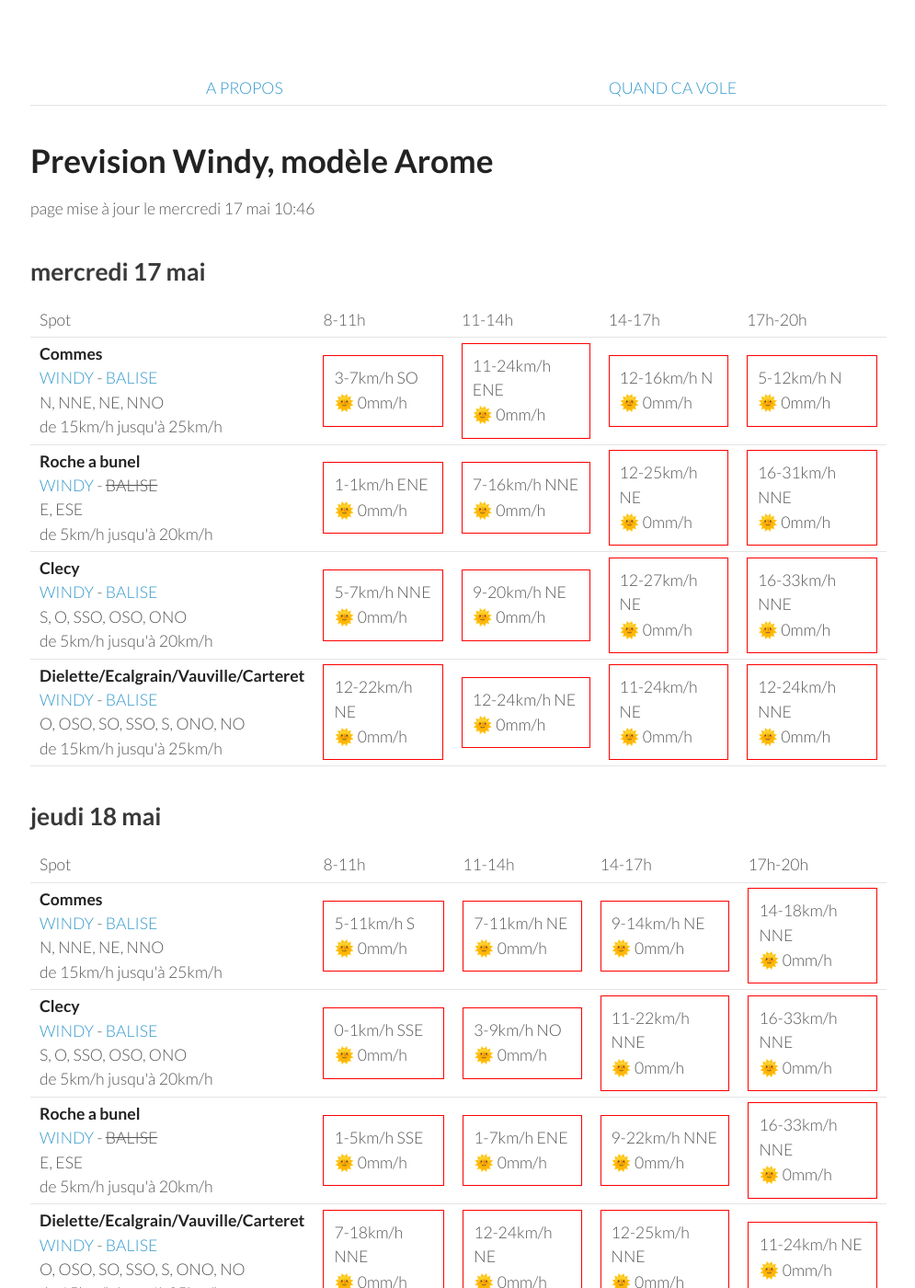
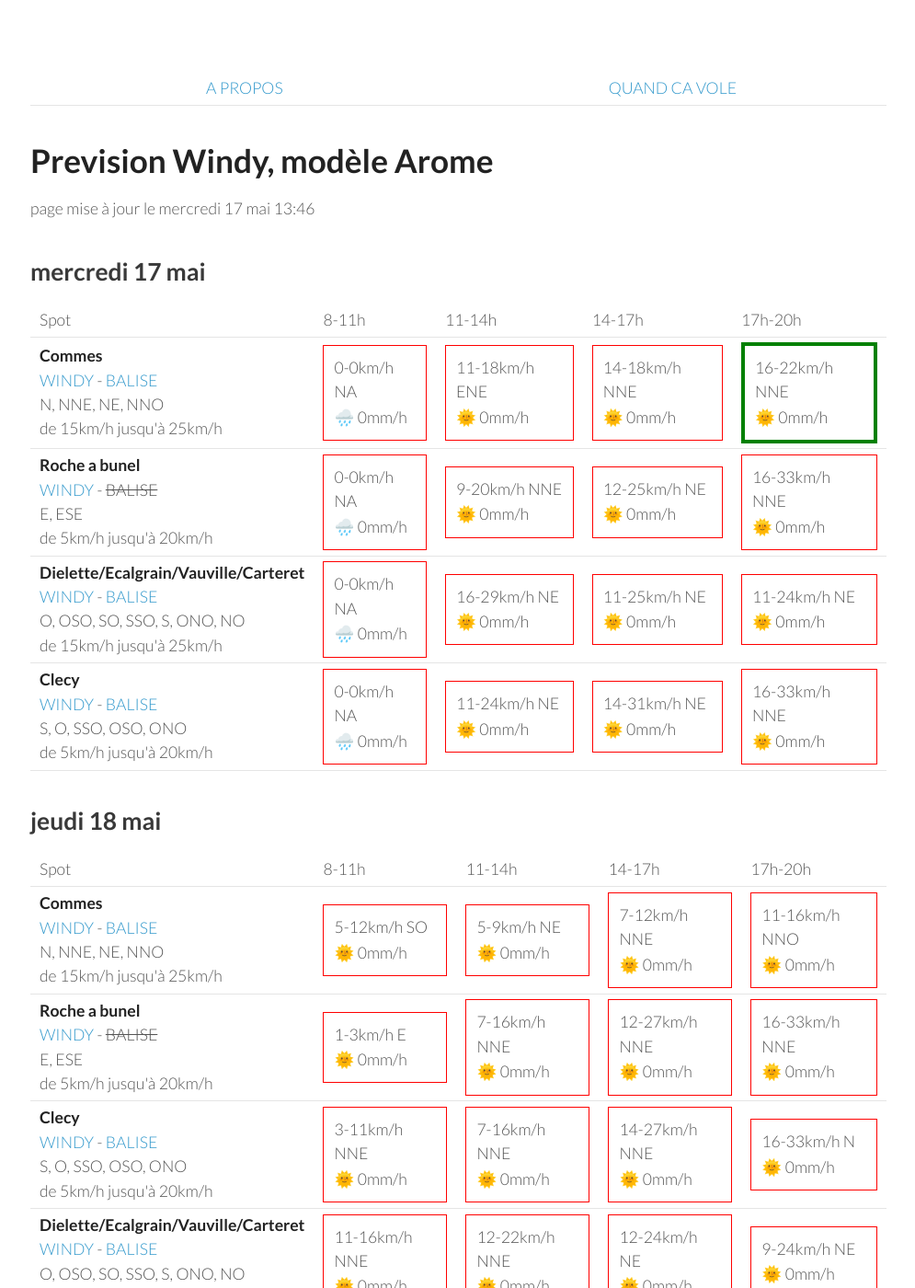
Before and after one commit to parapente-dans-le-nord/parapente-dans-le-nord.github.io, a Jekyll site: the page built from normandie.markdown, in a window 1280 px wide and 1400 px high. Shown: the whole window at 92% size, without its empty margins (25-1020 px from the left). Built offline with Jekyll 4.4.1, drawn with Linux system fonts in a browser that asks for light colours; some of the changed text lies outside the part shown.

Commit message:
update index.markdown

```diff
--- a/normandie.markdown
+++ b/normandie.markdown
@@ -7,7 +7,7 @@ title:  "Tous les spots"
 {: .links}
 
 # Prevision Windy, modèle Arome
-page mise à jour le mercredi 17 mai 10:46
+page mise à jour le mercredi 17 mai 13:46
 
 ## mercredi 17 mai
 
@@ -24,41 +24,37 @@ page mise à jour le mercredi 17 mai 10:46
 <tr>
         <td><strong>Commes</strong><br><a href="https://windy.com/49.346/-0.726?48.936,-0.726,8">WINDY</a> - <span class=""><a href="http://www.balisemeteo.com/balise.php?idBalise=158">BALISE</a> </span><br> <span class="vent-favorable">N, NNE, NE, NNO</span><br><span class="force-vent">de 15km/h jusqu'à 25km/h</span> </td>
 
-            <td><div class="not-flyable"><p>3-7km/h SO</p><p>🌞 0mm/h</p></div></td>
-            <td><div class="not-flyable"><p>11-24km/h ENE</p><p>🌞 0mm/h</p></div></td>
-            <td><div class="not-flyable"><p>12-16km/h N</p><p>🌞 0mm/h</p></div></td>
-            <td><div class="not-flyable"><p>5-12km/h N</p><p>🌞 0mm/h</p></div></td>
-
+            <td><div class="not-flyable"><p>0-0km/h NA</p><p>🌧️ 0mm/h</p></div></td>
+            <td><div class="not-flyable"><p>11-18km/h ENE</p><p>🌞 0mm/h</p></div></td>
+            <td><div class="not-flyable"><p>14-18km/h NNE</p><p>🌞 0mm/h</p></div></td>
+            <td><div class="flyable"><p>16-22km/h NNE</p><p>🌞 0mm/h</p></div></td>
 
     </tr>
 <tr>
         <td><strong>Roche a bunel</strong><br><a href="https://windy.com/48.993/-0.499?48.580,-0.499,8">WINDY</a> - <span class="no-balise"> BALISE </span><br> <span class="vent-favorable">E, ESE</span><br><span class="force-vent">de 5km/h jusqu'à 20km/h</span> </td>
 
-            <td><div class="not-flyable"><p>1-1km/h ENE</p><p>🌞 0mm/h</p></div></td>
-            <td><div class="not-flyable"><p>7-16km/h NNE</p><p>🌞 0mm/h</p></div></td>
+            <td><div class="not-flyable"><p>0-0km/h NA</p><p>🌧️ 0mm/h</p></div></td>
+            <td><div class="not-flyable"><p>9-20km/h NNE</p><p>🌞 0mm/h</p></div></td>
             <td><div class="not-flyable"><p>12-25km/h NE</p><p>🌞 0mm/h</p></div></td>
-            <td><div class="not-flyable"><p>16-31km/h NNE</p><p>🌞 0mm/h</p></div></td>
+            <td><div class="not-flyable"><p>16-33km/h NNE</p><p>🌞 0mm/h</p></div></td>
 
+    </tr>
+<tr>
+        <td><strong>Dielette/Ecalgrain/Vauville/Carteret</strong><br><a href="https://windy.com/49.650/-1.856?49.243,-1.856,8">WINDY</a> - <span class=""><a href="http://www.balisemeteo.com/balise.php?idBalise=81">BALISE</a> </span><br> <span class="vent-favorable">O, OSO, SO, SSO, S, ONO, NO</span><br><span class="force-vent">de 15km/h jusqu'à 25km/h</span> </td>
+
+            <td><div class="not-flyable"><p>0-0km/h NA</p><p>🌧️ 0mm/h</p></div></td>
+            <td><div class="not-flyable"><p>16-29km/h NE</p><p>🌞 0mm/h</p></div></td>
+            <td><div class="not-flyable"><p>11-25km/h NE</p><p>🌞 0mm/h</p></div></td>
+            <td><div class="not-flyable"><p>11-24km/h NE</p><p>🌞 0mm/h</p></div></td>
 
     </tr>
 <tr>
         <td><strong>Clecy</strong><br><a href="https://windy.com/48.929/-0.470?48.516,-0.470,8">WINDY</a> - <span class=""><a href="http://www.balisemeteo.com/balise.php?idBalise=122">BALISE</a> </span><br> <span class="vent-favorable">S, O, SSO, OSO, ONO</span><br><span class="force-vent">de 5km/h jusqu'à 20km/h</span> </td>
 
-            <td><div class="not-flyable"><p>5-7km/h NNE</p><p>🌞 0mm/h</p></div></td>
-            <td><div class="not-flyable"><p>9-20km/h NE</p><p>🌞 0mm/h</p></div></td>
-            <td><div class="not-flyable"><p>12-27km/h NE</p><p>🌞 0mm/h</p></div></td>
+            <td><div class="not-flyable"><p>0-0km/h NA</p><p>🌧️ 0mm/h</p></div></td>
+            <td><div class="not-flyable"><p>11-24km/h NE</p><p>🌞 0mm/h</p></div></td>
+            <td><div class="not-flyable"><p>14-31km/h NE</p><p>🌞 0mm/h</p></div></td>
             <td><div class="not-flyable"><p>16-33km/h NNE</p><p>🌞 0mm/h</p></div></td>
-
-
-    </tr>
-<tr>
-        <td><strong>Dielette/Ecalgrain/Vauville/Carteret</strong><br><a href="https://windy.com/49.650/-1.856?49.243,-1.856,8">WINDY</a> - <span class=""><a href="http://www.balisemeteo.com/balise.php?idBalise=81">BALISE</a> </span><br> <span class="vent-favorable">O, OSO, SO, SSO, S, ONO, NO</span><br><span class="force-vent">de 15km/h jusqu'à 25km/h</span> </td>
-
-            <td><div class="not-flyable"><p>12-22km/h NE</p><p>🌞 0mm/h</p></div></td>
-            <td><div class="not-flyable"><p>12-24km/h NE</p><p>🌞 0mm/h</p></div></td>
-            <td><div class="not-flyable"><p>11-24km/h NE</p><p>🌞 0mm/h</p></div></td>
-            <td><div class="not-flyable"><p>12-24km/h NNE</p><p>🌞 0mm/h</p></div></td>
-
 
     </tr>
 
@@ -80,40 +76,40 @@ page mise à jour le mercredi 17 mai 10:46
 <tr>
         <td><strong>Commes</strong><br><a href="https://windy.com/49.346/-0.726?48.936,-0.726,8">WINDY</a> - <span class=""><a href="http://www.balisemeteo.com/balise.php?idBalise=158">BALISE</a> </span><br> <span class="vent-favorable">N, NNE, NE, NNO</span><br><span class="force-vent">de 15km/h jusqu'à 25km/h</span> </td>
 
-            <td><div class="not-flyable"><p>5-11km/h S</p><p>🌞 0mm/h</p></div></td>
-            <td><div class="not-flyable"><p>7-11km/h NE</p><p>🌞 0mm/h</p></div></td>
-            <td><div class="not-flyable"><p>9-14km/h NE</p><p>🌞 0mm/h</p></div></td>
-            <td><div class="not-flyable"><p>14-18km/h NNE</p><p>🌞 0mm/h</p></div></td>
+            <td><div class="not-flyable"><p>5-12km/h SO</p><p>🌞 0mm/h</p></div></td>
+            <td><div class="not-flyable"><p>5-9km/h NE</p><p>🌞 0mm/h</p></div></td>
+            <td><div class="not-flyable"><p>7-12km/h NNE</p><p>🌞 0mm/h</p></div></td>
+            <td><div class="not-flyable"><p>11-16km/h NNO</p><p>🌞 0mm/h</p></div></td>
+
+
+    </tr>
+<tr>
+        <td><strong>Roche a bunel</strong><br><a href="https://windy.com/48.993/-0.499?48.580,-0.499,8">WINDY</a> - <span class="no-balise"> BALISE </span><br> <span class="vent-favorable">E, ESE</span><br><span class="force-vent">de 5km/h jusqu'à 20km/h</span> </td>
+
+            <td><div class="not-flyable"><p>1-3km/h E</p><p>🌞 0mm/h</p></div></td>
+            <td><div class="not-flyable"><p>7-16km/h NNE</p><p>🌞 0mm/h</p></div></td>
+            <td><div class="not-flyable"><p>12-27km/h NNE</p><p>🌞 0mm/h</p></div></td>
+            <td><div class="not-flyable"><p>16-33km/h NNE</p><p>🌞 0mm/h</p></div></td>
 
 
     </tr>
 <tr>
         <td><strong>Clecy</strong><br><a href="https://windy.com/48.929/-0.470?48.516,-0.470,8">WINDY</a> - <span class=""><a href="http://www.balisemeteo.com/balise.php?idBalise=122">BALISE</a> </span><br> <span class="vent-favorable">S, O, SSO, OSO, ONO</span><br><span class="force-vent">de 5km/h jusqu'à 20km/h</span> </td>
 
-            <td><div class="not-flyable"><p>0-1km/h SSE</p><p>🌞 0mm/h</p></div></td>
-            <td><div class="not-flyable"><p>3-9km/h NO</p><p>🌞 0mm/h</p></div></td>
-            <td><div class="not-flyable"><p>11-22km/h NNE</p><p>🌞 0mm/h</p></div></td>
-            <td><div class="not-flyable"><p>16-33km/h NNE</p><p>🌞 0mm/h</p></div></td>
-
-
-    </tr>
-<tr>
-        <td><strong>Roche a bunel</strong><br><a href="https://windy.com/48.993/-0.499?48.580,-0.499,8">WINDY</a> - <span class="no-balise"> BALISE </span><br> <span class="vent-favorable">E, ESE</span><br><span class="force-vent">de 5km/h jusqu'à 20km/h</span> </td>
-
-            <td><div class="not-flyable"><p>1-5km/h SSE</p><p>🌞 0mm/h</p></div></td>
-            <td><div class="not-flyable"><p>1-7km/h ENE</p><p>🌞 0mm/h</p></div></td>
-            <td><div class="not-flyable"><p>9-22km/h NNE</p><p>🌞 0mm/h</p></div></td>
-            <td><div class="not-flyable"><p>16-33km/h NNE</p><p>🌞 0mm/h</p></div></td>
+            <td><div class="not-flyable"><p>3-11km/h NNE</p><p>🌞 0mm/h</p></div></td>
+            <td><div class="not-flyable"><p>7-16km/h NNE</p><p>🌞 0mm/h</p></div></td>
+            <td><div class="not-flyable"><p>14-27km/h NNE</p><p>🌞 0mm/h</p></div></td>
+            <td><div class="not-flyable"><p>16-33km/h N</p><p>🌞 0mm/h</p></div></td>
 
 
     </tr>
 <tr>
         <td><strong>Dielette/Ecalgrain/Vauville/Carteret</strong><br><a href="https://windy.com/49.650/-1.856?49.243,-1.856,8">WINDY</a> - <span class=""><a href="http://www.balisemeteo.com/balise.php?idBalise=81">BALISE</a> </span><br> <span class="vent-favorable">O, OSO, SO, SSO, S, ONO, NO</span><br><span class="force-vent">de 15km/h jusqu'à 25km/h</span> </td>
 
-            <td><div class="not-flyable"><p>7-18km/h NNE</p><p>🌞 0mm/h</p></div></td>
+            <td><div class="not-flyable"><p>11-16km/h NNE</p><p>🌞 0mm/h</p></div></td>
+            <td><div class="not-flyable"><p>12-22km/h NNE</p><p>🌞 0mm/h</p></div></td>
             <td><div class="not-flyable"><p>12-24km/h NE</p><p>🌞 0mm/h</p></div></td>
-            <td><div class="not-flyable"><p>12-25km/h NNE</p><p>🌞 0mm/h</p></div></td>
-            <td><div class="not-flyable"><p>11-24km/h NE</p><p>🌞 0mm/h</p></div></td>
+            <td><div class="not-flyable"><p>9-24km/h NE</p><p>🌞 0mm/h</p></div></td>
 
 
     </tr>
@@ -136,10 +132,10 @@ page mise à jour le mercredi 17 mai 10:46
 <tr>
         <td><strong>Commes</strong><br><a href="https://windy.com/49.346/-0.726?48.936,-0.726,8">WINDY</a> - <span class=""><a href="http://www.balisemeteo.com/balise.php?idBalise=158">BALISE</a> </span><br> <span class="vent-favorable">N, NNE, NE, NNO</span><br><span class="force-vent">de 15km/h jusqu'à 25km/h</span> </td>
 
-            <td><div class="not-flyable"><p>12-20km/h NNE</p><p>🌞 0mm/h</p></div></td>
-            <td><div class="not-flyable"><p>12-22km/h NE</p><p>🌞 0mm/h</p></div></td>
-            <td><div class="not-flyable"><p>16-29km/h NNE</p><p>🌞 0mm/h</p></div></td>
-            <td><div class="not-flyable"><p>18-31km/h NNE</p><p>🌞 0mm/h</p></div></td>
+            <td><div class="not-flyable"><p>11-18km/h NNE</p><p>🌞 0mm/h</p></div></td>
+            <td><div class="not-flyable"><p>11-22km/h NNE</p><p>🌞 0mm/h</p></div></td>
+            <td><div class="not-flyable"><p>12-22km/h NNE</p><p>🌧 0.9mm/h</p></div></td>
+            <td><div class="flyable"><p>16-25km/h NNE</p><p>🌧 0.7mm/h</p></div></td>
 
 
     </tr>
@@ -192,10 +188,10 @@ page mise à jour le mercredi 17 mai 10:46
 <tr>
         <td><strong>Commes</strong><br><a href="https://windy.com/49.346/-0.726?48.936,-0.726,8">WINDY</a> - <span class=""><a href="http://www.balisemeteo.com/balise.php?idBalise=158">BALISE</a> </span><br> <span class="vent-favorable">N, NNE, NE, NNO</span><br><span class="force-vent">de 15km/h jusqu'à 25km/h</span> </td>
 
-            <td><div class="not-flyable"><p>27-40km/h NE</p><p>🌞 0mm/h</p></div></td>
-            <td><div class="not-flyable"><p>29-46km/h NE</p><p>🌞 0mm/h</p></div></td>
-            <td><div class="not-flyable"><p>25-42km/h NE</p><p>🌞 0mm/h</p></div></td>
-            <td><div class="not-flyable"><p>25-46km/h NNE</p><p>🌞 0mm/h</p></div></td>
+            <td><div class="not-flyable"><p>25-37km/h NE</p><p>🌞 0mm/h</p></div></td>
+            <td><div class="not-flyable"><p>24-42km/h NE</p><p>🌞 0mm/h</p></div></td>
+            <td><div class="not-flyable"><p>25-44km/h NE</p><p>🌞 0mm/h</p></div></td>
+            <td><div class="not-flyable"><p>24-42km/h NNE</p><p>🌞 0mm/h</p></div></td>
 
 
     </tr>
@@ -248,10 +244,10 @@ page mise à jour le mercredi 17 mai 10:46
 <tr>
         <td><strong>Commes</strong><br><a href="https://windy.com/49.346/-0.726?48.936,-0.726,8">WINDY</a> - <span class=""><a href="http://www.balisemeteo.com/balise.php?idBalise=158">BALISE</a> </span><br> <span class="vent-favorable">N, NNE, NE, NNO</span><br><span class="force-vent">de 15km/h jusqu'à 25km/h</span> </td>
 
-            <td><div class="not-flyable"><p>22-35km/h NE</p><p>🌞 0mm/h</p></div></td>
-            <td><div class="not-flyable"><p>20-37km/h NE</p><p>🌞 0mm/h</p></div></td>
+            <td><div class="not-flyable"><p>22-35km/h NNE</p><p>🌞 0mm/h</p></div></td>
+            <td><div class="not-flyable"><p>24-38km/h NNE</p><p>🌞 0mm/h</p></div></td>
             <td><div class="not-flyable"><p>22-38km/h NNE</p><p>🌞 0mm/h</p></div></td>
-            <td><div class="not-flyable"><p>20-37km/h NNE</p><p>🌞 0mm/h</p></div></td>
+            <td><div class="not-flyable"><p>18-37km/h NNE</p><p>🌞 0mm/h</p></div></td>
 
 
     </tr>
@@ -302,6 +298,16 @@ page mise à jour le mercredi 17 mai 10:46
       <td>17h-20h</td>
     </tr>
 <tr>
+        <td><strong>Commes</strong><br><a href="https://windy.com/49.346/-0.726?48.936,-0.726,8">WINDY</a> - <span class=""><a href="http://www.balisemeteo.com/balise.php?idBalise=158">BALISE</a> </span><br> <span class="vent-favorable">N, NNE, NE, NNO</span><br><span class="force-vent">de 15km/h jusqu'à 25km/h</span> </td>
+
+            <td><div class="not-flyable"><p>18-27km/h NNE</p><p>🌞 0mm/h</p></div></td>
+            <td><div class="not-flyable"><p>16-33km/h NNE</p><p>🌞 0mm/h</p></div></td>
+            <td><div class="not-flyable"><p>14-29km/h N</p><p>🌞 0mm/h</p></div></td>
+            <td><div class="not-flyable"><p>14-27km/h NNO</p><p>🌞 0mm/h</p></div></td>
+
+
+    </tr>
+<tr>
         <td><strong>Dielette/Ecalgrain/Vauville/Carteret</strong><br><a href="https://windy.com/49.650/-1.856?49.243,-1.856,8">WINDY</a> - <span class=""><a href="http://www.balisemeteo.com/balise.php?idBalise=81">BALISE</a> </span><br> <span class="vent-favorable">O, OSO, SO, SSO, S, ONO, NO</span><br><span class="force-vent">de 15km/h jusqu'à 25km/h</span> </td>
 
             <td><div class="not-flyable"><p>18-25km/h NNE</p><p>🌞 0mm/h</p></div></td>
```
